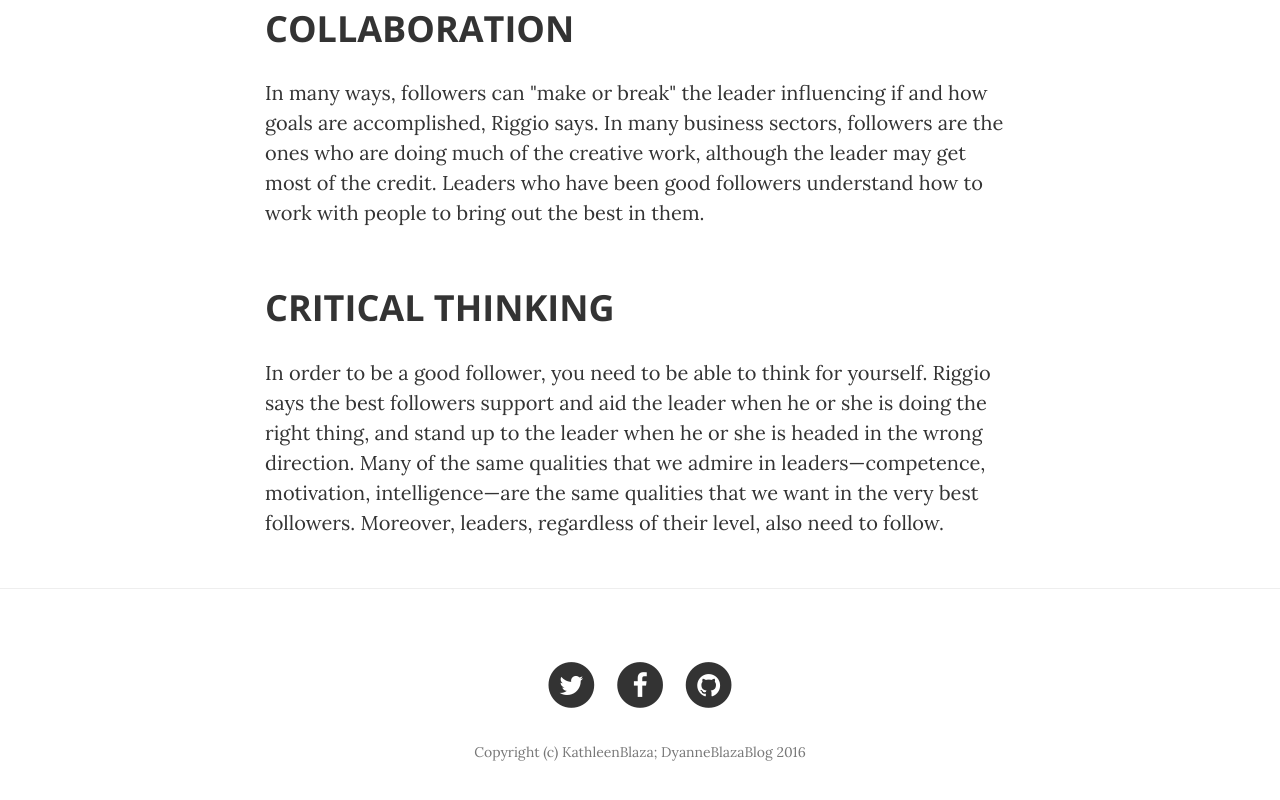
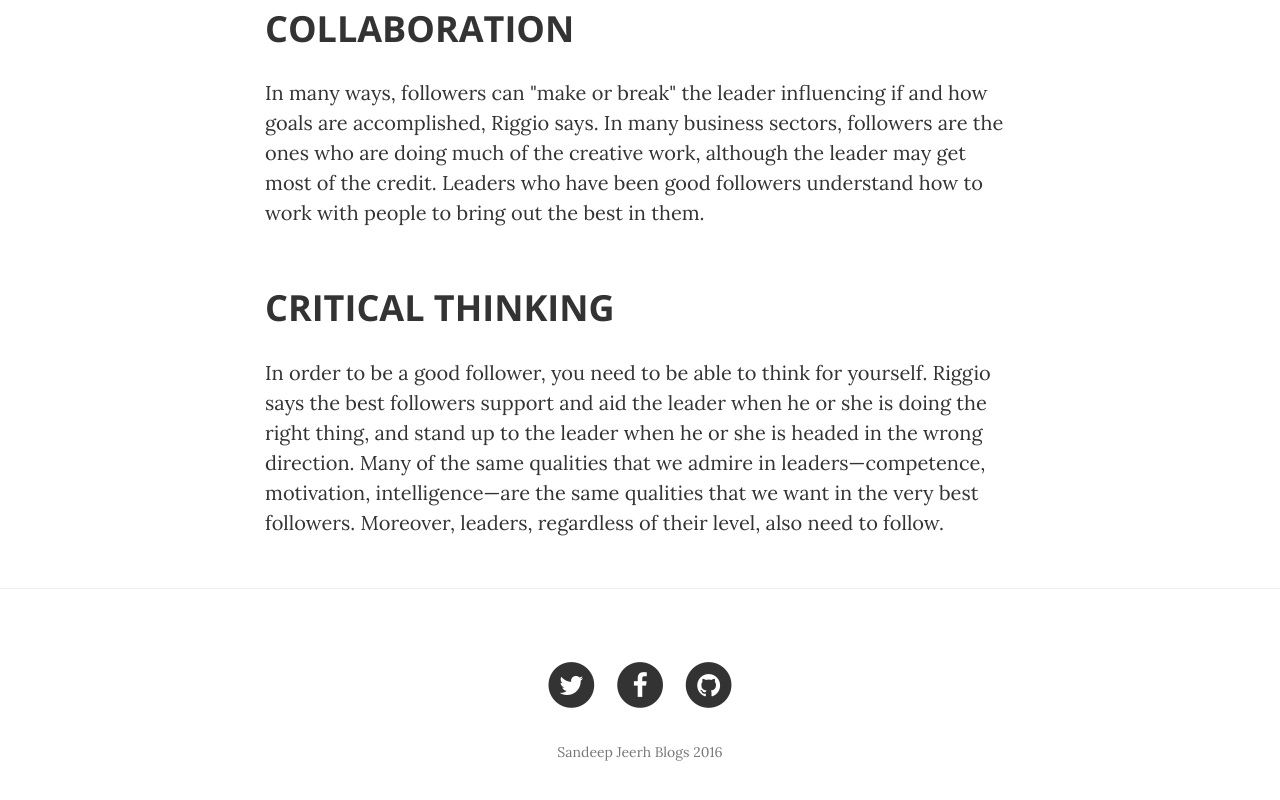
Before and after one commit to jeerhsandeep/sandeepjeerhblogs, a website: page post.html in a window 1280 px wide. Shown: the part 1067-1867 px from the top of the page. Drawn offline with nearby package versions, Linux system fonts and the light colour scheme.

Commit message:
Update post.html

```diff
--- a/post.html
+++ b/post.html
@@ -143,7 +143,7 @@ Many of the same qualities that we admire in leaders—competence, motivation, i
                             </a>
                         </li>
                     </ul>
-                    <p class="copyright text-muted">Copyright (c) KathleenBlaza; DyanneBlazaBlog 2016</p>
+                    <p class="copyright text-muted">Sandeep Jeerh Blogs 2016</p>
                 </div>
             </div>
         </div>
```
